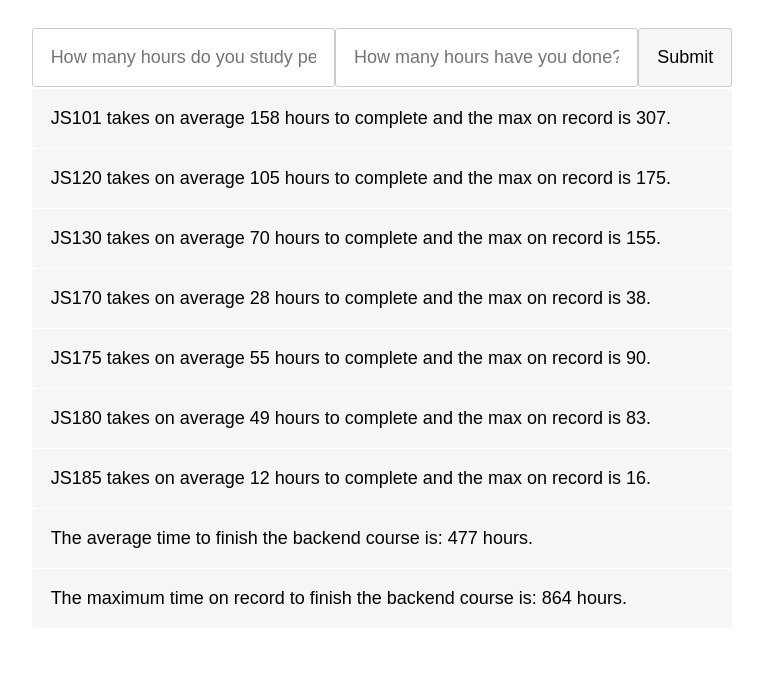
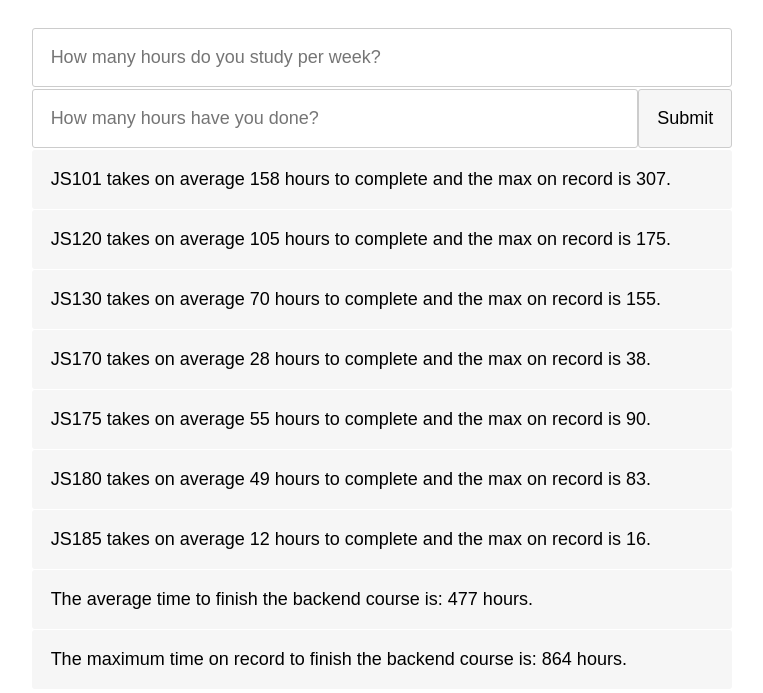
Before and after one commit to eamon0989/LaunchSchoolTimeEstimator, a plain HTML site: page index.html in a window 1280 px wide. Shown: the part 152-845 px from the top of the page, without its empty margins (258-1021 px from the left). Before the commit the page ends 800 px from the top, so only its background shows below. Drawn offline with Linux system fonts and the light colour scheme.

Commit message:
fixed input form styling

```diff
--- a/index.html
+++ b/index.html
@@ -14,11 +14,15 @@
   <div id="mainbody">
     <div>
       <form>
-        <input type="hoursperweek" placeholder="How many hours do you study per week?"
+        <div id='line1'>
+          <input type="hoursperweek" placeholder="How many hours do you study per week?"
           id="hoursperweek" name="hoursperweek" minlength="1" size="10">
-        <input type="hoursdone" placeholder="How many hours have you done?"
+        </div>
+        <div = id='line2'>
+          <input type="hoursdone" placeholder="How many hours have you done?"
           id="hoursdone" name="hoursdone">
         <div role="button" id="submitbutton">Submit</div>
+      </div>
       </form>
     </div>
 
--- a/style.css
+++ b/style.css
@@ -57,7 +57,7 @@ h1 {
 
 form {
     display:flex;
-    flex-direction:row;
+    flex-direction:column;
     width: 100%;
     grid-column: 2;
     margin: 0px;
@@ -90,7 +90,7 @@ input {
     border-radius: 3px;
     border: 1px solid #ccc;
     transition: all 0.3s ease;
-    width: 80%;
+    width: 100%;
 }
 
 input:focus{
@@ -188,3 +188,15 @@ li:hover {
         opacity:0;
       }
 }
+
+#line1 {
+  display: flex;
+  flex-direction: row;
+  margin: 0px;
+}
+
+#line2 {
+  display: flex;
+  flex-direction: row;
+  margin: 0px;
+}
```
